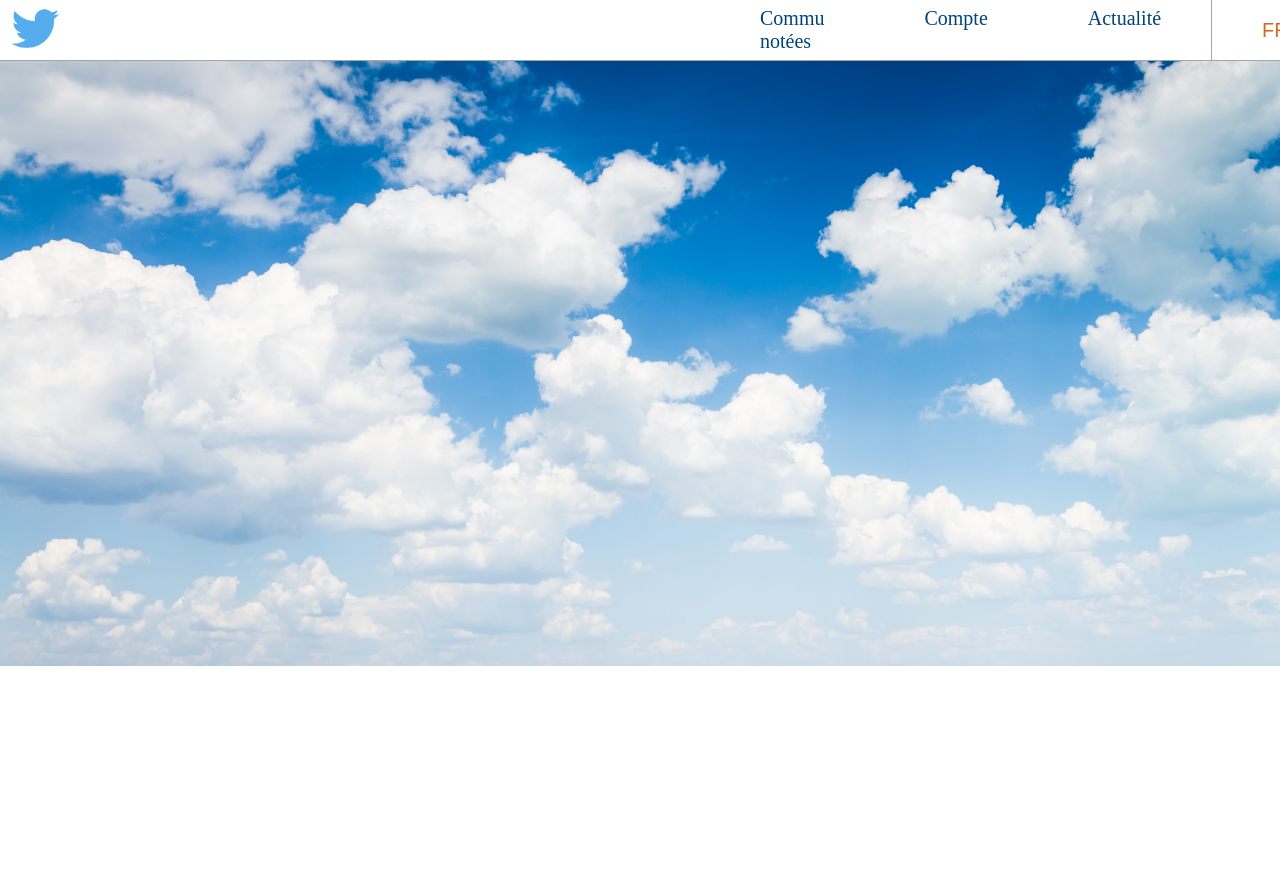
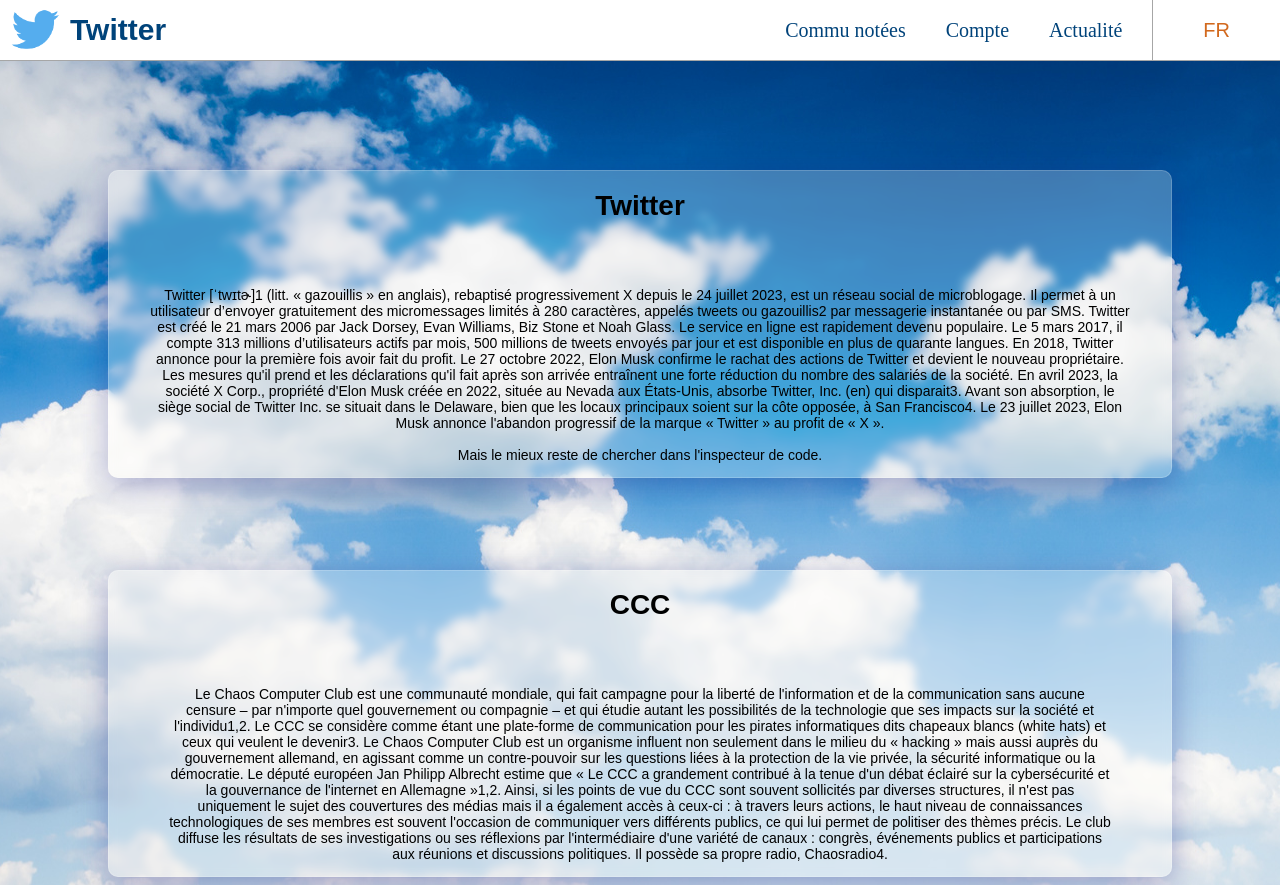
Before and after one commit to MaxPW777/CTF-Thales, a PHP site: page /pages/page_clone.html in a window 1280 px wide. Before the commit the page ends 666 px from the top, so only its background shows below. Run offline with PHP 8.4, Linux system fonts and the light colour scheme.

Commit message:
version final CTF

```diff
--- a/page_login/auth.php
+++ b/page_login/auth.php
@@ -24,7 +24,7 @@ $result = $bdd->query($query);
 
 if ($result->num_rows == 1) {
     // L'utilisateur est authentifié avec succès
-    header("Location: ../pages/main.html");
+    header("Location: ../pages/page_clone.html");
 } else {
      //L'authentification a échoué
     echo "Nom d'utilisateur ou mot de passe incorrect.";
--- a/pages/main.html
+++ b/pages/main.html
@@ -4,11 +4,11 @@
 <head>
     <meta charset="UTF-8">
     <meta name="viewport" content="width=device-width, initial-scale=1.0">
-    <link  type="text/css" rel="stylesheet" href="/styles/main.css">
+    <link  type="text/css" rel="stylesheet" href="../styles/main.css">
     <title>Window Shopping</title>
 </head>
 <body>
-    <!--regarde le site ici : ../page_login/index.php-->
+    <!--Essaye de changer de chemin dans l'url: /page_login/index.php-->
     <header class="header">
         <div>Window Shop</div>
         <button class="loginBtn">login</button>
--- a/pages/page_clone.html
+++ b/pages/page_clone.html
@@ -4,23 +4,17 @@
         <meta charset="UTF-8">
         <meta name="viewport" content="width=device-width, initial-scale=1.0">
         <link href="/styles/page_clone.css" rel="stylesheet">
-        <title>Document</title>
+        <title>Twitter.com</title>
     </head>
     <body>
-            <!-- <img class="img_fond" src="/page_login/img/nuages.jpg" alt=""> -->
         <div class="contenu">
             <header class="header">
-                <div class="logo">
                     <img class="logo_img" src="/images/icone_tweeter.png">
-                </div>
+                    <p class="nom">Twitter</p>
                 <div class="nav">
                     <p class="bouton_nav">Commu notées</p>
                     <p class="bouton_nav">Compte</p>
                     <p class="bouton_nav">Actualité</p>
-                    <div>
-
-                        <p class="message">félicitation : <br \> 145628947  </p>
-                    </div>
                 </div>
                 <div class="langue">
                     <p class="langue_bouton">
@@ -28,9 +22,54 @@
                     </p>
                 </div>
             </header>
-            <div class="div_message">
-            </div>
         </div>
+
+        <div class="container3">
+            <p class="message">félicitations !
+             <br \> flag : 145628947  </p>
+        </div>
+
+        <!-- cellule lorem ipsum-->
+
+        <div class="container">
+            <div class="cellule">
+                <h1>Twitter</h1>
+                <br />
+                <br />
+                <p>
+                    Twitter [ˈtwɪtɚ]1 (litt. « gazouillis » en anglais), rebaptisé progressivement X depuis le 24 juillet 2023, est un réseau social de microblogage. Il permet à un utilisateur d’envoyer gratuitement des micromessages limités à 280 caractères, appelés tweets ou gazouillis2 par messagerie instantanée ou par SMS.
+
+Twitter est créé le 21 mars 2006 par Jack Dorsey, Evan Williams, Biz Stone et Noah Glass. Le service en ligne est rapidement devenu populaire. Le 5 mars 2017, il compte 313 millions d’utilisateurs actifs par mois, 500 millions de tweets envoyés par jour et est disponible en plus de quarante langues. En 2018, Twitter annonce pour la première fois avoir fait du profit. Le 27 octobre 2022, Elon Musk confirme le rachat des actions de Twitter et devient le nouveau propriétaire. Les mesures qu'il prend et les déclarations qu'il fait après son arrivée entraînent une forte réduction du nombre des salariés de la société.
+
+En avril 2023, la société X Corp., propriété d'Elon Musk créée en 2022, située au Nevada aux États-Unis, absorbe Twitter, Inc. (en) qui disparait3. Avant son absorption, le siège social de Twitter Inc. se situait dans le Delaware, bien que les locaux principaux soient sur la côte opposée, à San Francisco4.
+
+Le 23 juillet 2023, Elon Musk annonce l'abandon progressif de la marque « Twitter » au profit de « X ».
+                    <br />
+                    <br />
+                    Mais le mieux reste de chercher dans l'inspecteur de code.
+                </p>
+        </div>
+        </div>
+
+        <br />
+        <br />
+
+        <div class="container1">
+            <div class="cellule">
+                <h1>CCC</h1>
+                <br />
+                <br />
+                <p>
+                    Le Chaos Computer Club est une communauté mondiale, qui fait campagne pour la liberté de l'information et de la communication sans aucune censure – par n'importe quel gouvernement ou compagnie – et qui étudie autant les possibilités de la technologie que ses impacts sur la société et l'individu1,2.
+
+Le CCC se considère comme étant une plate-forme de communication pour les pirates informatiques dits chapeaux blancs (white hats) et ceux qui veulent le devenir3.
+
+Le Chaos Computer Club est un organisme influent non seulement dans le milieu du « hacking » mais aussi auprès du gouvernement allemand, en agissant comme un contre-pouvoir sur les questions liées à la protection de la vie privée, la sécurité informatique ou la démocratie. Le député européen Jan Philipp Albrecht estime que « Le CCC a grandement contribué à la tenue d'un débat éclairé sur la cybersécurité et la gouvernance de l'internet en Allemagne »1,2.
+
+Ainsi, si les points de vue du CCC sont souvent sollicités par diverses structures, il n'est pas uniquement le sujet des couvertures des médias mais il a également accès à ceux-ci : à travers leurs actions, le haut niveau de connaissances technologiques de ses membres est souvent l'occasion de communiquer vers différents publics, ce qui lui permet de politiser des thèmes précis. Le club diffuse les résultats de ses investigations ou ses réflexions par l'intermédiaire d'une variété de canaux : congrès, événements publics et participations aux réunions et discussions politiques. Il possède sa propre radio, Chaosradio4.
+                </p>
+        </div>
+
 
     </body>
     </html>
--- a/styles/page_clone.css
+++ b/styles/page_clone.css
@@ -26,14 +26,17 @@ html {
 .nav {
     font-family: op;
     display: flex;
-    margin-left: 50%;
+    margin-left: auto;
 }
 
 .bouton_nav{
     font-size: 20px;
     color: #00437a;
-    padding-left: 50px;
-    padding-right: 50px;
+    padding-left: 10px;
+    padding-right: 10px;
+    margin-right: 20px;
+    padding-top: 10px;
+    padding-bottom: 10px;
 }
 
 .langue{
@@ -59,7 +62,7 @@ html {
 
 body {
     background-image:url(/page_login/img/nuages.jpg);
-    background-size: cover;
+    background-size: auto auto;
     background-repeat:no-repeat;
     background-position:center 0.9em;
 }
@@ -68,3 +71,72 @@ body {
     display: none;
 
 }
+
+@keyframes multicolor {
+    0% { color: red; }
+    20% { color: orange; }
+    40% { color: yellow; }
+    60% { color: green; }
+    80% { color: blue; }
+    100% { color: purple; }
+}
+
+.message {
+    animation: multicolor 5s linear infinite;
+    font-family: 'Gill Sans', 'Gill Sans MT', Calibri, 'Trebuchet MS', sans-serif;
+    font-size: 130px;
+}
+
+.container {
+    background: rgba( 255, 255, 255, 0.25 );
+    box-shadow: 0 8px 32px 0 rgba( 31, 38, 135, 0.37 );
+    backdrop-filter: blur( 4px );
+    -webkit-backdrop-filter: blur( 4px );
+    border-radius: 10px;
+    border: 1px solid rgba( 255, 255, 255, 0.18 );
+    margin-top: 120px;
+    text-align: center;
+    margin-left: 100px;
+    margin-right: 100px;
+    padding-left: 40px;
+    padding-right: 40px;
+}
+
+.container1 {
+    background: rgba( 255, 255, 255, 0.25 );
+    box-shadow: 0 8px 32px 0 rgba( 31, 38, 135, 0.37 );
+    backdrop-filter: blur( 4px );
+    -webkit-backdrop-filter: blur( 4px );
+    border-radius: 10px;
+    border: 1px solid rgba( 255, 255, 255, 0.18 );
+    margin-top: 60px;
+    text-align: center;
+    margin-left: 100px;
+    margin-right: 100px;
+    padding-left: 60px;
+    padding-right: 60px;
+}
+
+.nom {
+    font-size: 30px;
+    color: #00437a;
+    font-weight: bold;
+    margin-top: 20px;
+    margin-bottom: 20px;
+    margin-left: 0px;
+}
+
+.container3 {
+    background: rgba( 255, 255, 255, 0.25 );
+    box-shadow: 0 8px 32px 0 rgba( 31, 38, 135, 0.37 );
+    backdrop-filter: blur( 4px );
+    -webkit-backdrop-filter: blur( 4px );
+    border-radius: 10px;
+    border: 1px solid rgba( 255, 255, 255, 0.18 );
+    margin-top: 40px;
+    text-align: center;
+    margin-left: 100px;
+    margin-right: 100px;
+    padding-left: 60px;
+    padding-right: 60px;
+}
```
